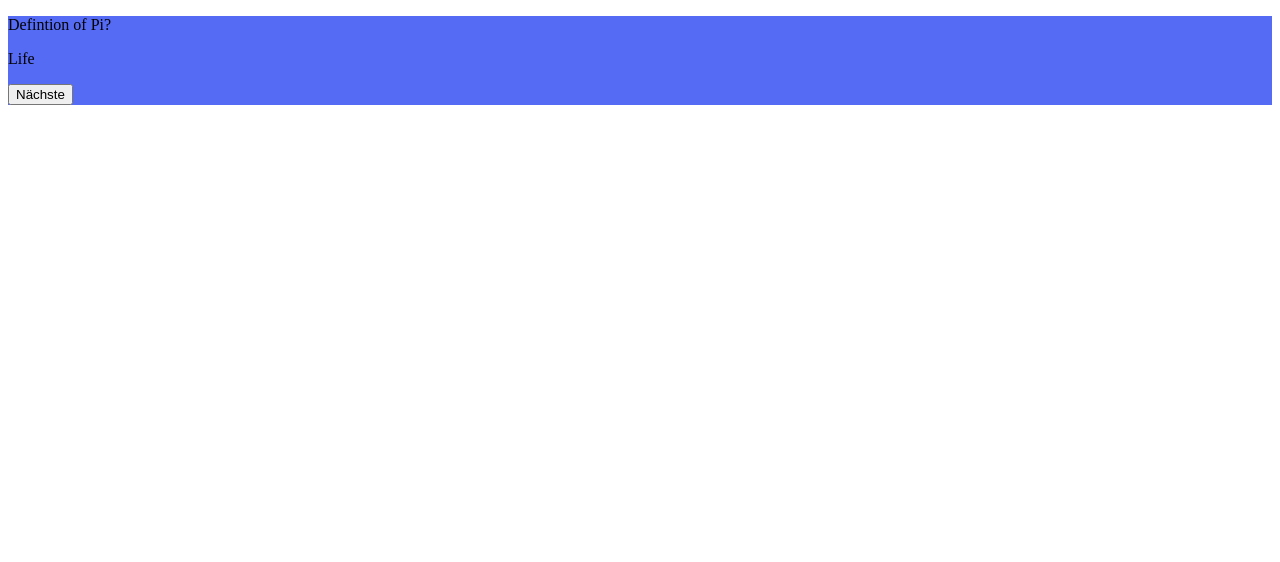
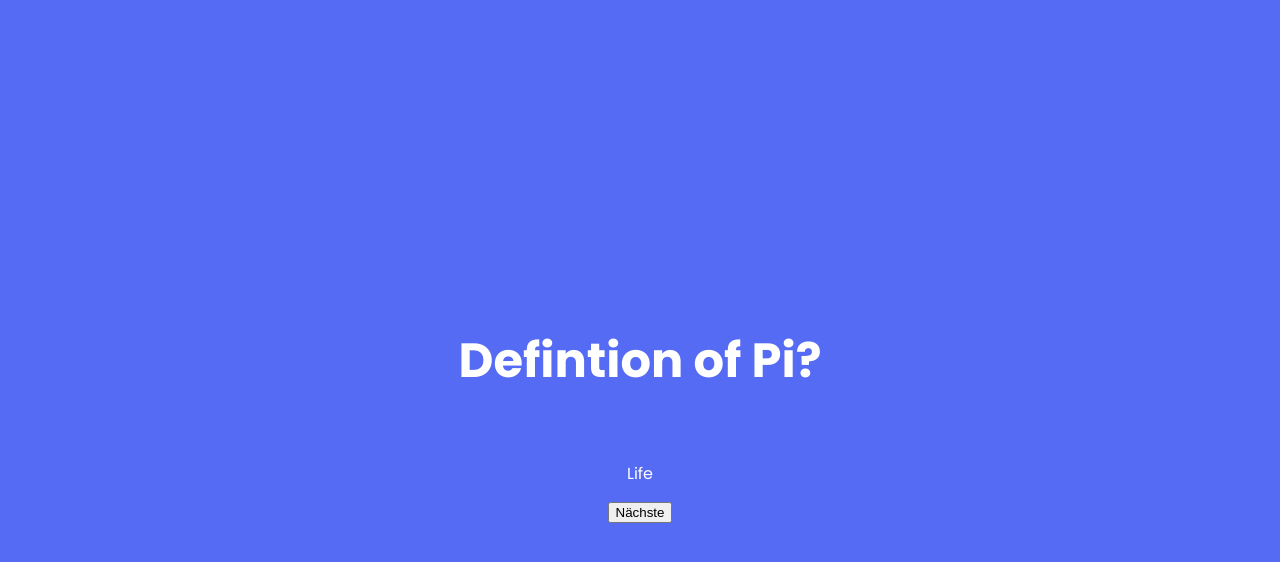
Before and after one commit to NicholasBaum/ezmath, a website: page src/index.html in a window 1280 px wide. Both pictures are taken after a click on the button "Antwort". Drawn offline with Linux system fonts and the light colour scheme.

Commit message:
first draft

```diff
--- a/src/card.css
+++ b/src/card.css
@@ -1,3 +1,36 @@
-.card{
+html,
+body {
+    margin: 0;
+    padding: 0;
+    height: 100%;
+}
+
+.root {
+    display: flex;
     background-color: #556BF4;
+    height: 100%;
 }
+
+.card {
+    margin: 20px;
+    width: 100%;
+    display: flex;
+    flex-direction: column;
+    justify-content: center;
+    align-items: center;
+}
+
+.question {
+    font-family: 'Poppins', sans-serif;
+    font-weight: 700;
+    font-size: 3em;
+    font-style: bold;
+    color: white;
+    text-align: center;
+}
+
+.answer {
+    font-family: 'Poppins', sans-serif;
+    font-size: 1em;
+    color: white;
+}
--- a/src/index.html
+++ b/src/index.html
@@ -1,4 +1,4 @@
-<!DOCTYPE html>
+<!doctype html>
 <html lang="en">
 
 <head>
@@ -6,47 +6,51 @@
     <meta name="viewport" content="width=device-width, initial-scale=1">
     <title>EzMath</title>
     <link rel="stylesheet" href="card.css">
+    <link rel="preconnect" href="https://fonts.gstatic.com">
+    <link href="https://fonts.googleapis.com/css2?family=Poppins:wght@400;700&display=swap" rel="stylesheet">
 </head>
 
-<body class="ligdht">
-    <div>
+<body>
+    <div class="root">
         <div id="container" class="card">
-            <p id="question"></p>
-            <button id="showAnswer">Antwort</button>
-            <p id="answer"></p>
-            <button id="next">Nächste</button>
+            <p id="question" class="question"></p>
+            <button id="solveBtn">Antwort</button>
+            <p id="answer" class="answer"></p>
+            <button id="nextBtn">Nächste</button>
         </div>
     </div>
 
     <script>
         let currentIndex = -1;
-        let data;
-        let panel = document.querySelector("#question");
+        let questions;
+        let question = document.querySelector("#question");
+        let solveBtn = document.querySelector("#solveBtn");
+        let nextBtn = document.querySelector("#nextBtn");
+        let answer = document.querySelector("#answer");
+
+        nextBtn.addEventListener("click", showNextQuestion);
+        solveBtn.addEventListener("click", solveQuestion);
 
         async function init() {
             let response = await fetch("data.json");
-            data = await response.json();
-
-            document.querySelector("#next").addEventListener("click", () => {
-                showNextQuestion();
-            });
-
-            document.querySelector("#showAnswer").addEventListener("click", function () {
-                document.querySelector("#answer").innerHTML = data.questions[currentIndex].answer;
-                document.querySelector("#answer").style.display = "block";
-                document.querySelector("#showAnswer").style.display = "none";
-                document.querySelector("#next").style.display = "block";
-            });
-
+            questions = (await response.json()).questions;
             showNextQuestion();
         }
 
+        function solveQuestion() {
+            answer.innerHTML = questions[currentIndex].answer;
+            answer.style.display = "block";
+            solveBtn.style.display = "none";
+            nextBtn.style.display = "block";
+        }
+
         function showNextQuestion() {
-            document.querySelector("#next").style.display = "none";
-            document.querySelector("#answer").style.display = "none";
-            document.querySelector("#showAnswer").style.display = "block";
-            document.querySelector("#next").style.display = "none";
-            panel.innerHTML = data.questions[++currentIndex].question;
+            nextBtn.style.display = "none";
+            answer.style.display = "none";
+            solveBtn.style.display = "block";
+            nextBtn.style.display = "none";
+            currentIndex = (currentIndex + 1) % 2;
+            question.innerHTML = questions[currentIndex].question;
         }
 
         init();
```
Also changed, not shown: src/index.ts (added).
